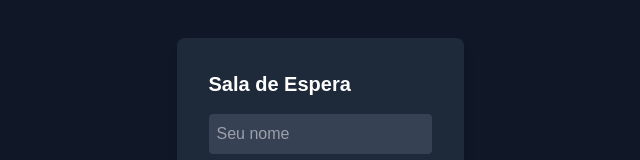
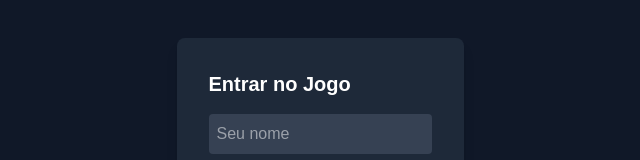
Before and after one commit to fdutragon/bonigames, a Next.js app: page / in a window 1280 px wide. Shown: the part 312-472 px from the top of the page, without its empty margins (320-960 px from the left). Built offline with nearby package versions, Linux system fonts and the light colour scheme.

Commit message:
deploy: auto

```diff
--- a/src/components/game/GameCanvas.tsx
+++ b/src/components/game/GameCanvas.tsx
@@ -215,7 +215,7 @@
     return (
       <div className="flex flex-col items-center justify-center w-screen h-screen bg-gray-900">
         <div className="bg-gray-800 p-8 rounded-lg shadow-lg flex flex-col gap-4">
-          <h2 className="text-xl font-bold text-white">Sala de Espera</h2>
+          <h2 className="text-xl font-bold text-white">Entrar no Jogo</h2>
           <input
             className="p-2 rounded bg-gray-700 text-white"
             placeholder="Seu nome"
@@ -236,16 +236,6 @@
       </div>
     );
   }
-  if (waiting) {
-    return (
-      <div className="flex flex-col items-center justify-center w-screen h-screen bg-gray-900">
-        <div className="bg-gray-800 p-8 rounded-lg shadow-lg flex flex-col gap-4">
-          <h2 className="text-xl font-bold text-white">Aguardando outro jogador entrar...</h2>
-          <div className="text-gray-300">Compartilhe o link e aguarde.</div>
-        </div>
-      </div>
-    );
-  }
   return (
     <div className="w-screen h-screen flex items-center justify-center bg-gray-900">
       <canvas ref={canvasRef} width={dimensions.width} height={dimensions.height} className="block w-full h-full" />
```
